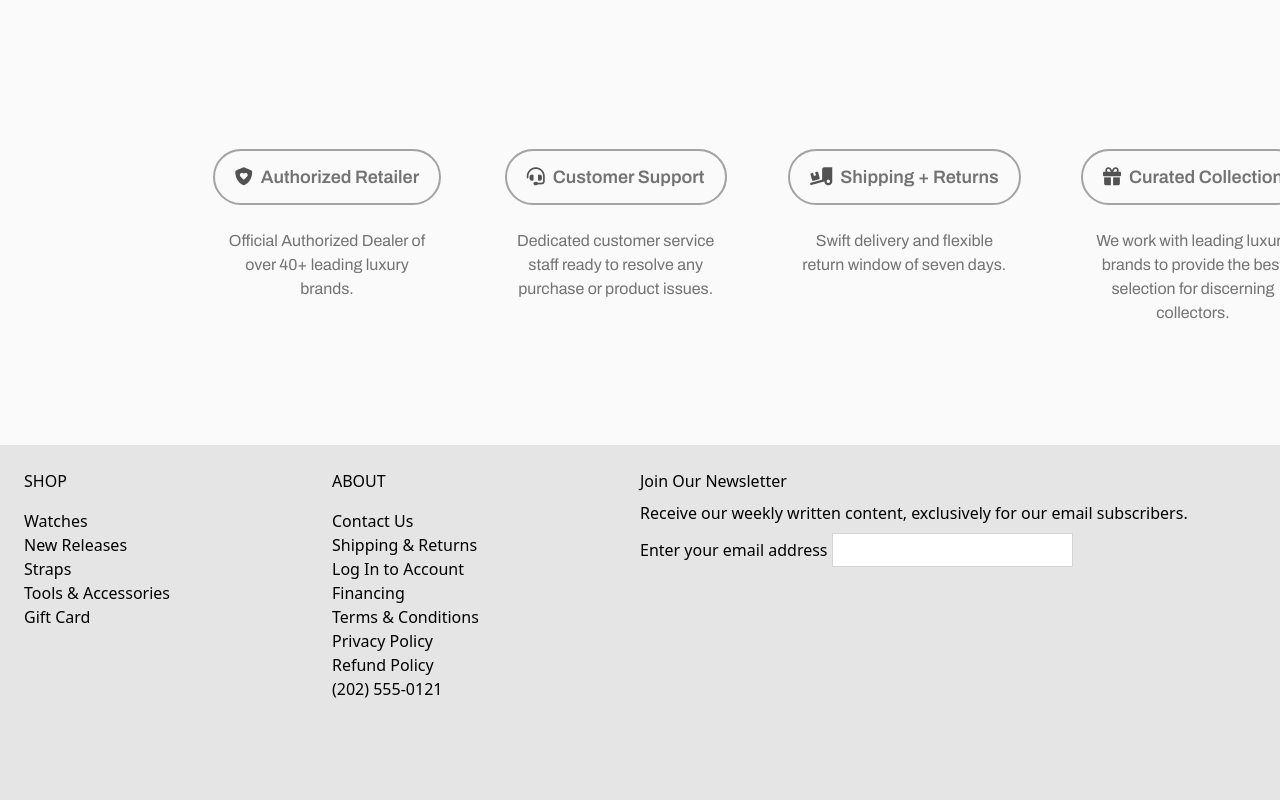
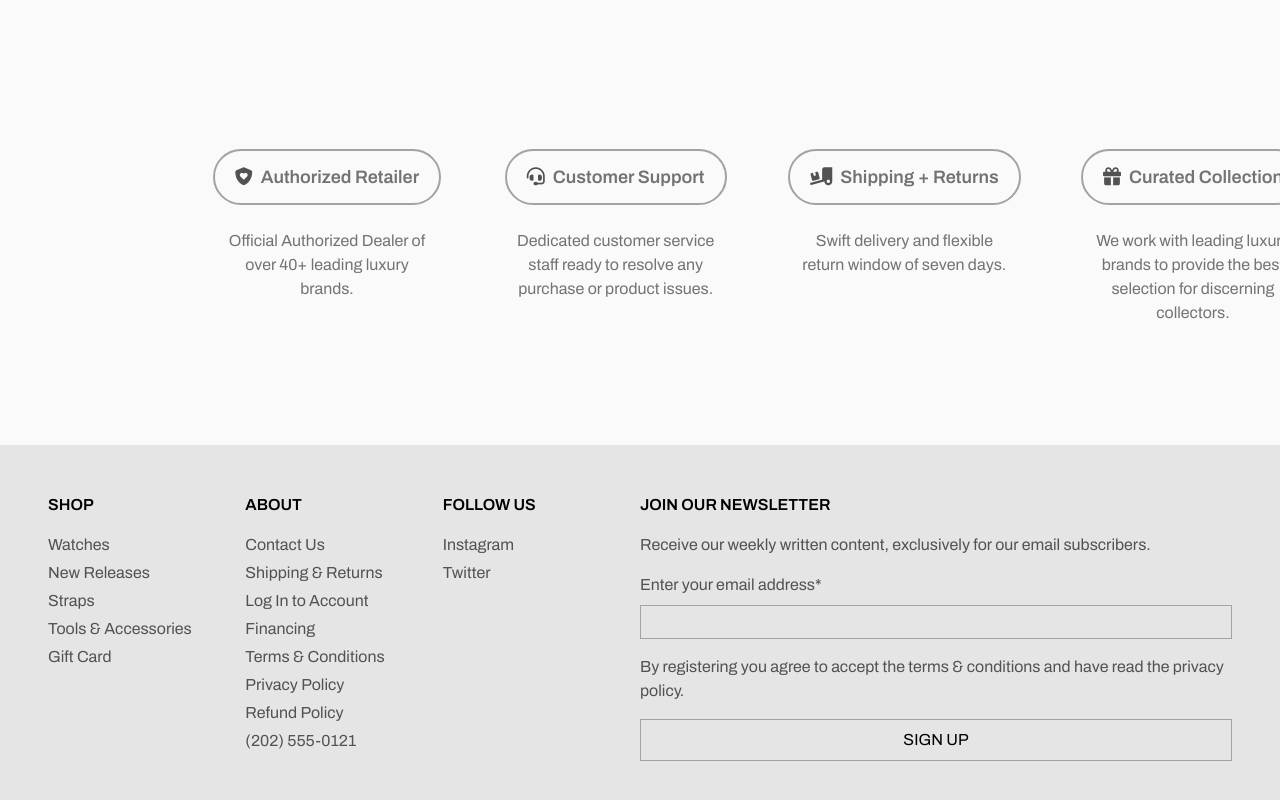
Before and after one commit to plumsily/watch-storefront, a website: page src/index.html in a window 1280 px wide. Shown: the part 6341-7141 px from the top of the page. Before the commit the page ends 7066 px from the top, so only its background shows below. Drawn offline with Linux system fonts and the light colour scheme; a web font is replaced by a local one.

Commit message:
added links section and updated styles

```diff
--- a/src/css/main.css
+++ b/src/css/main.css
@@ -203,15 +203,25 @@ html {
 form input,
 form textarea {
   padding: 0.25rem;
-  border: 1px solid rgb(212 212 212);
+  border: 1px solid rgb(163 163 163);
 }
 
 form select,
 form option {
   padding: 0.5rem;
-  border: 1px solid rgb(212 212 212);
+  border: 1px solid rgb(163 163 163);
 }
 
 form div {
   gap: 0.25rem;
 }
+
+#links li:hover {
+  cursor: pointer;
+  color: black;
+  transition: color 150ms cubic-bezier(0.165, 0.84, 0.44, 1);
+}
+
+#links input {
+  background-color: transparent;
+}
--- a/src/index.html
+++ b/src/index.html
@@ -435,10 +435,13 @@
         </section>
       </section>
     </section>
-    <section id="links" class="flex w-full p-6 justify-between">
-      <section class="flex flex-col gap-4 w-1/4">
-        <span>SHOP</span>
-        <ul>
+    <section
+      id="links"
+      class="flex w-full p-12 justify-between font-archivo mb-20"
+    >
+      <section class="flex flex-col gap-4 w-1/6">
+        <span class="font-semibold">SHOP</span>
+        <ul class="flex flex-col gap-1 text-neutral-600">
           <li>Watches</li>
           <li>New Releases</li>
           <li>Straps</li>
@@ -446,9 +449,9 @@
           <li>Gift Card</li>
         </ul>
       </section>
-      <section class="flex flex-col gap-4 w-1/4">
-        <span>ABOUT</span>
-        <ul>
+      <section class="flex flex-col gap-4 w-1/6">
+        <span class="font-semibold">ABOUT</span>
+        <ul class="flex flex-col gap-1 text-neutral-600">
           <li>Contact Us</li>
           <li>Shipping & Returns</li>
           <li>Log In to Account</li>
@@ -459,16 +462,33 @@
           <li>(202) 555-0121</li>
         </ul>
       </section>
-      <section class="flex flex-col gap-2 w-2/4">
-        <h6>Join Our Newsletter</h6>
-        <p>
+      <section class="flex flex-col gap-4 w-1/6">
+        <span class="font-semibold">FOLLOW US</span>
+        <ul class="flex flex-col gap-1 text-neutral-600">
+          <li>Instagram</li>
+          <li>Twitter</li>
+        </ul>
+      </section>
+      <section class="flex flex-col gap-4 w-3/6">
+        <h6 class="uppercase font-semibold">Join Our Newsletter</h6>
+        <p class="text-neutral-600">
           Receive our weekly written content, exclusively for our email
           subscribers.
         </p>
-        <form action="">
-          <label for="newsletter">Enter your email address</label>
+        <form action="" class="flex flex-col gap-2">
+          <label for="newsletter" class="text-neutral-600"
+            >Enter your email address*</label
+          >
           <input type="email" name="newsletter" />
         </form>
+        <span class="text-neutral-600"
+          >By registering you agree to accept the terms & conditions and have
+          read the privacy policy.</span
+        >
+        <span
+          class="cursor-pointer hover:bg-black hover:text-white hover:border-black transition-colors uppercase text-center p-2 border-[1px] border-neutral-400"
+          >Sign Up</span
+        >
       </section>
     </section>
   </body>
```
Also changed, not shown: dist/output.css.
